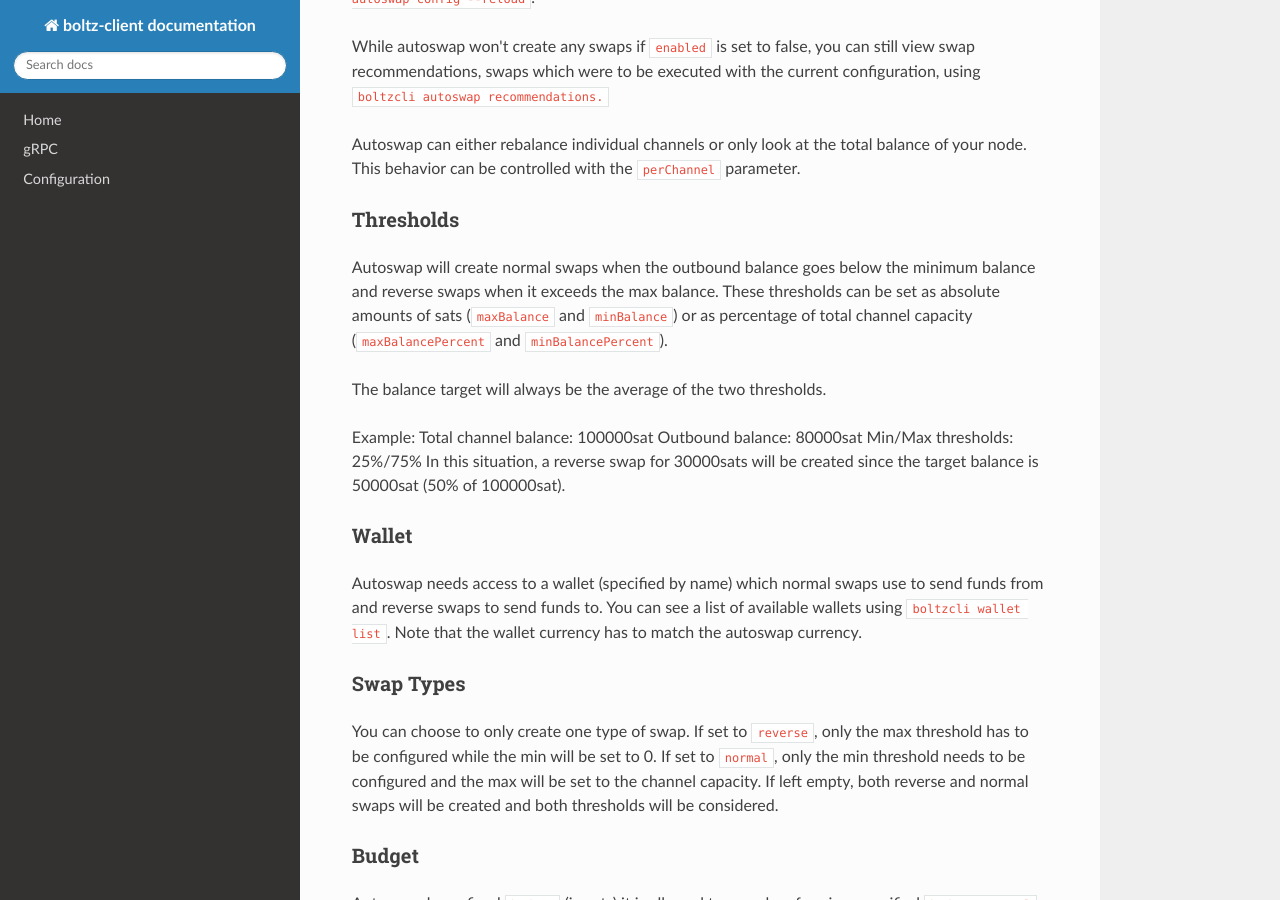
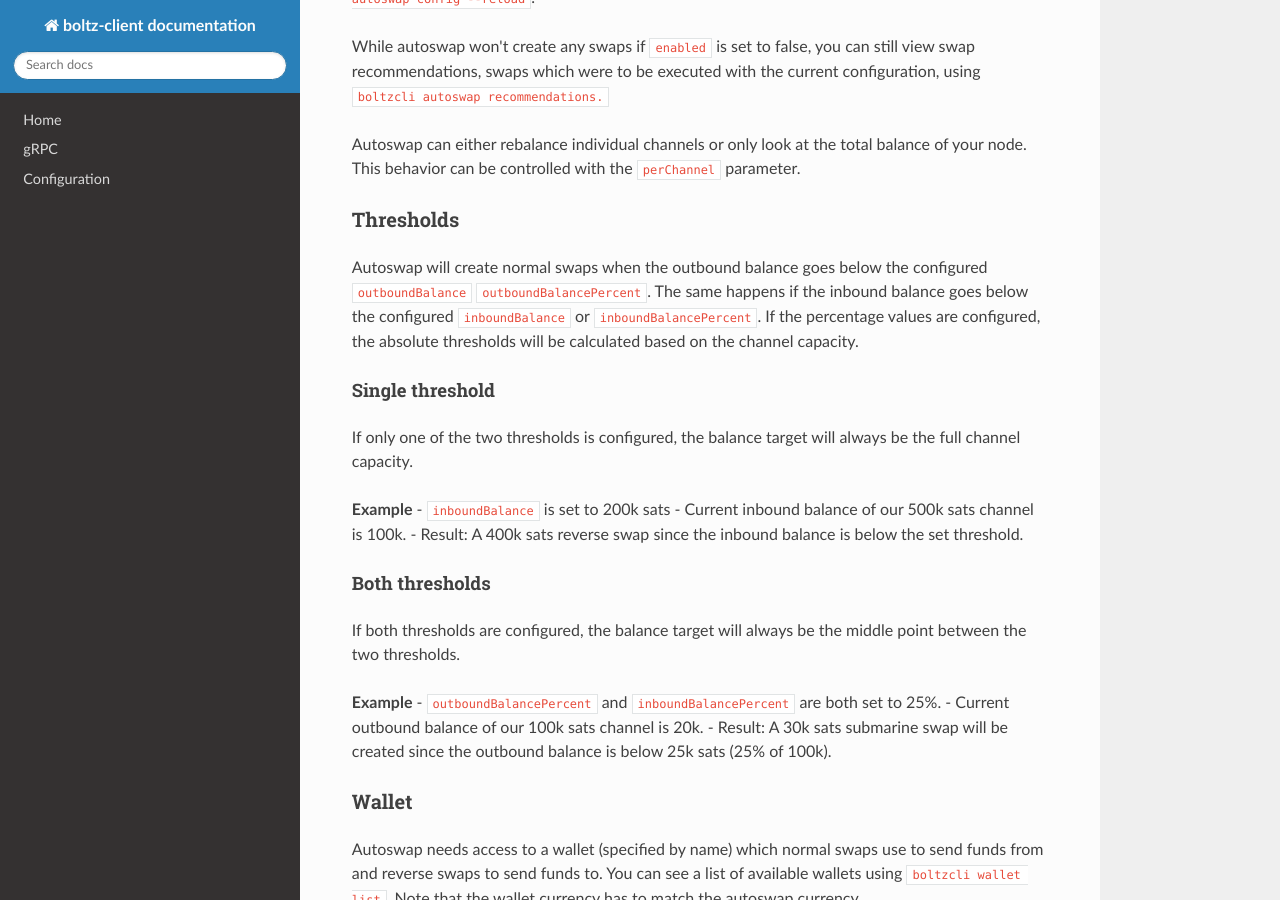
Before and after one commit to BoltzExchange/boltz-client, an MkDocs documentation site: the page built from docs/autoswap.md, in a window 1280 px wide and 900 px high, scrolled down 509 px. Built offline with MkDocs 1.6.1, drawn with Linux system fonts in a browser that asks for light colours; nearby versions of some CDN libraries.

Commit message:
docs: update thresholds section

```diff
--- a/docs/autoswap.md
+++ b/docs/autoswap.md
@@ -16,15 +16,27 @@ Autoswap can either rebalance individual channels or only look at the total bala
 
 ### Thresholds
 
-Autoswap will create normal swaps when the outbound balance goes below the minimum balance and reverse swaps when it exceeds the max balance. These thresholds can be set as absolute amounts of sats (`maxBalance` and `minBalance`) or as percentage of total channel capacity (`maxBalancePercent` and `minBalancePercent`).
 
-The balance target will always be the average of the two thresholds.
+Autoswap will create normal swaps when the outbound balance goes below the configured `outboundBalance` `outboundBalancePercent`.
+The same happens if the inbound balance goes below the configured `inboundBalance` or `inboundBalancePercent`.
+If the percentage values are configured, the absolute thresholds will be calculated based on the channel capacity.
 
-Example:
-Total channel balance: 100000sat
-Outbound balance: 80000sat
-Min/Max thresholds: 25%/75%
-In this situation, a reverse swap for 30000sats will be created since the target balance is 50000sat (50% of 100000sat).
+#### Single threshold
+If only one of the two thresholds is configured, the balance target will always be the full channel capacity.
+
+**Example**
+- `inboundBalance` is set to 200k sats
+- Current inbound balance of our 500k sats channel is 100k.
+- Result: A 400k sats reverse swap since the inbound balance is below the set threshold.
+
+#### Both thresholds
+
+If both thresholds are configured, the balance target will always be the middle point between the two thresholds.
+
+**Example**
+- `outboundBalancePercent` and `inboundBalancePercent` are both set to 25%.
+- Current outbound balance of our 100k sats channel is 20k.
+- Result: A 30k sats submarine swap will be created since the outbound balance is below 25k sats (25% of 100k).
 
 ### Wallet
 
```
